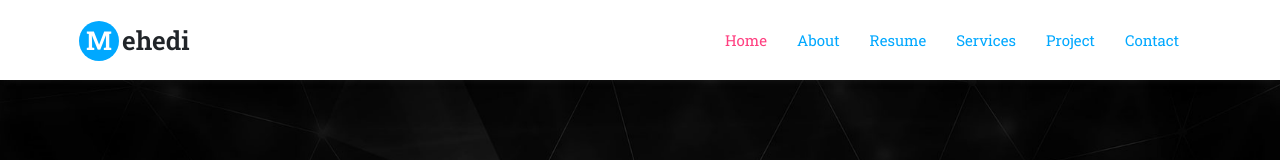
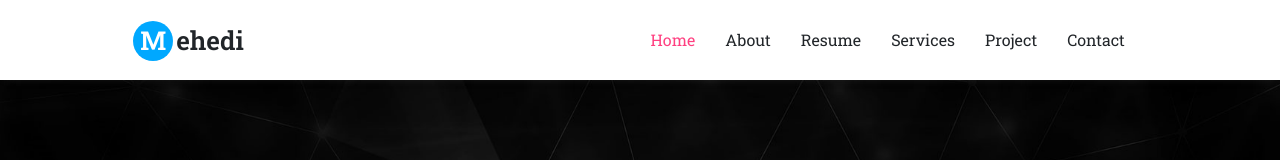
Before and after one commit to roni07/Mehedi-Portfolio, a React (Create React App) app: page / in a window 1280 px wide. Shown: the top 160 px of the page. Built offline with nearby package versions, Linux system fonts and the light colour scheme; no server answers.

Commit message:
resolved nav bar issues

```diff
--- a/src/components/Header.jsx
+++ b/src/components/Header.jsx
@@ -1,35 +1,54 @@
 import * as React from 'react';
+import {useState} from 'react';
 import '../static/css/header.css';
-import Navbar from "react-bootstrap/Navbar";
-import Nav from "react-bootstrap/Nav";
 import {Link} from "react-scroll";
+import {FaBars} from "react-icons/fa"
 
 const Header = () => {
+
+    const [toggle, setToggle] = useState(false);
+
+    const showToggleAction = () => setToggle(!toggle);
+
     return (
         <header className="header">
 
-            <Navbar expand="lg" className="container my-navbar">
-                <Link className="navbar-brand navbar-logo" to='/'>
+            <nav className="container my-navbar">
+                <Link className="navbar-logo" to='/'>
                     <span className="my-navbar-brand">M</span>ehedi
                 </Link>
-                <Navbar.Toggle aria-controls="basic-navbar-nav"/>
-                    <Navbar.Collapse id="basic-navbar-nav">
-                        <Nav className="ml-auto my-navbar-nav">
-                            <Link activeClass="active" spy={true} smooth={true} offset={-80} duration={500}
-                                  to="home">Home</Link>
-                            <Link activeClass="active" spy={true} smooth={true} offset={-80} duration={500}
-                                  to="about">About</Link>
-                            <Link activeClass="active" spy={true} smooth={true} offset={-80} duration={500}
-                                  to="resume">Resume</Link>
-                            <Link activeClass="active" spy={true} smooth={true} offset={-80} duration={500}
-                                  to="services">Services</Link>
-                            <Link activeClass="active" spy={true} smooth={true} offset={-80} duration={500}
-                                  to="project">Project</Link>
-                            <Link activeClass="active" spy={true} smooth={true} offset={-80} duration={500}
-                                  to="contact">Contact</Link>
-                        </Nav>
-                    </Navbar.Collapse>
-            </Navbar>
+
+                <Link className="toggle" to='#'>
+                    <FaBars onClick={showToggleAction}/>
+                </Link>
+
+                <ul className={toggle ? "nav-items active" : "nav-items"}>
+                    <li>
+                        <Link onClick={showToggleAction} activeClass="link-active" spy={true} smooth={true} offset={-80}
+                              duration={500} to="home">Home</Link>
+                    </li>
+                    <li>
+                        <Link onClick={showToggleAction} activeClass="link-active" spy={true} smooth={true} offset={-80}
+                              duration={500} to="about">About</Link>
+                    </li>
+                    <li>
+                        <Link onClick={showToggleAction} activeClass="link-active" spy={true} smooth={true} offset={-80}
+                              duration={500} to="resume">Resume</Link>
+                    </li>
+                    <li>
+                        <Link onClick={showToggleAction} activeClass="link-active" spy={true} smooth={true} offset={-80}
+                              duration={500} to="services">Services</Link>
+                    </li>
+                    <li>
+                        <Link onClick={showToggleAction} activeClass="link-active" spy={true} smooth={true} offset={-80}
+                              duration={500} to="project">Project</Link>
+                    </li>
+                    <li>
+                        <Link onClick={showToggleAction} activeClass="link-active" spy={true} smooth={true} offset={-80}
+                              duration={500} to="contact">Contact</Link>
+                    </li>
+                </ul>
+            </nav>
 
         </header>
     );
--- a/src/static/css/banner_section.css
+++ b/src/static/css/banner_section.css
@@ -1,5 +1,6 @@
 .banner-section {
     height: calc(100vh - 80px);
+    margin-top: 80px;
     background-image: url('../images/banner.jpg');
     background-repeat: no-repeat;
     background-position: center;
--- a/src/static/css/header.css
+++ b/src/static/css/header.css
@@ -1,5 +1,5 @@
 .header {
-    position: sticky;
+    position: fixed;
     width: 100%;
     height: 80px;
     background-color: #ffffff;
@@ -10,23 +10,10 @@
 }
 
 .my-navbar {
+    display: flex;
     height: 100%;
-}
-
-.my-navbar .my-navbar-nav a {
-    padding: 0 15px;
-    font-size: 15px;
-    color: #00a8ff;
-    cursor: pointer;
-}
-
-.my-navbar .my-navbar-nav a.active {
-    color: #ff4081;
-    transition: background-color 2s ease-out;
-}
-
-.my-navbar .my-navbar-nav a:hover {
-    color: #00a8ff;
+    justify-content: center;
+    align-items: center;
 }
 
 .my-navbar .navbar-logo {
@@ -55,3 +42,87 @@
     background-color: #00a8ff;
     z-index: -1;
 }
+
+.toggle {
+    display: none;
+}
+
+.nav-items {
+    width: 70vw;
+    display: flex;
+    justify-content: flex-end;
+    list-style: none;
+    margin-bottom: 0;
+}
+
+.nav-items li a {
+    padding: 10px 15px;
+    cursor: pointer;
+    background: linear-gradient(to left, #ffffff 50%, #00a8ff 50%) right;
+    background-size: 210%;
+    transition: 500ms ease-in-out;
+}
+
+.nav-items li a:hover {
+    background-position: left;
+}
+
+.nav-items a.link-active {
+    color: #ff4081;
+}
+
+@media screen and (max-width: 991px) {
+    .my-navbar {
+        position: relative;
+        display: flex;
+        align-items: center;
+        justify-content: flex-start;
+    }
+
+    .nav-items {
+        position: absolute;
+        width: 250px;
+        height: 314px;
+        right: 0;
+        top: 80px;
+        padding: 0;
+        margin: 0;
+        display: flex;
+        flex-direction: column;
+        align-items: center;
+        justify-content: center;
+        background-color: #ffffff;
+        color: #000000;
+        visibility: hidden;
+        opacity: 0;
+        transition: 0.4s all ease-in-out;
+        box-shadow: 0 3px 16px -5px #5a5a5a;
+    }
+
+    .nav-items.active {
+        visibility: visible;
+        opacity: 1;
+    }
+
+    .nav-items li {
+        width: 100%;
+    }
+
+    .nav-items li a {
+        padding: 10px 0;
+        cursor: pointer;
+        margin: 5px 0;
+        display: block;
+        width: 100%;
+        text-align: center;
+    }
+
+    .toggle {
+        position: absolute;
+        display: block;
+        right: 0;
+        top: 0;
+        transform: translate(-100%, 70%);
+        font-size: 24px;
+    }
+}
```
Also changed, not shown: src/components/Project.jsx (indentation only).
